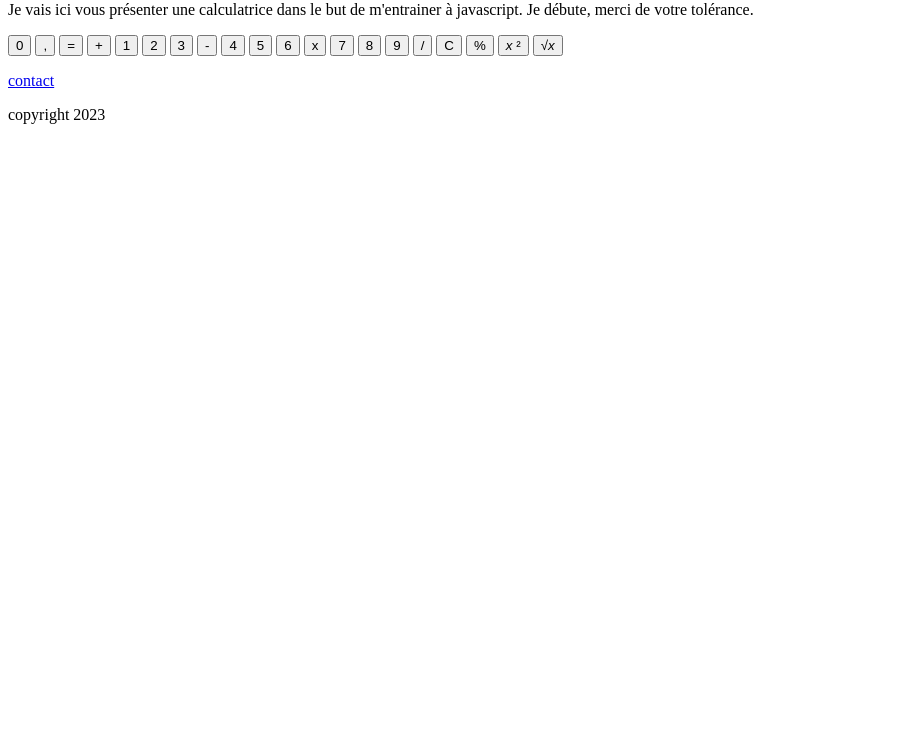
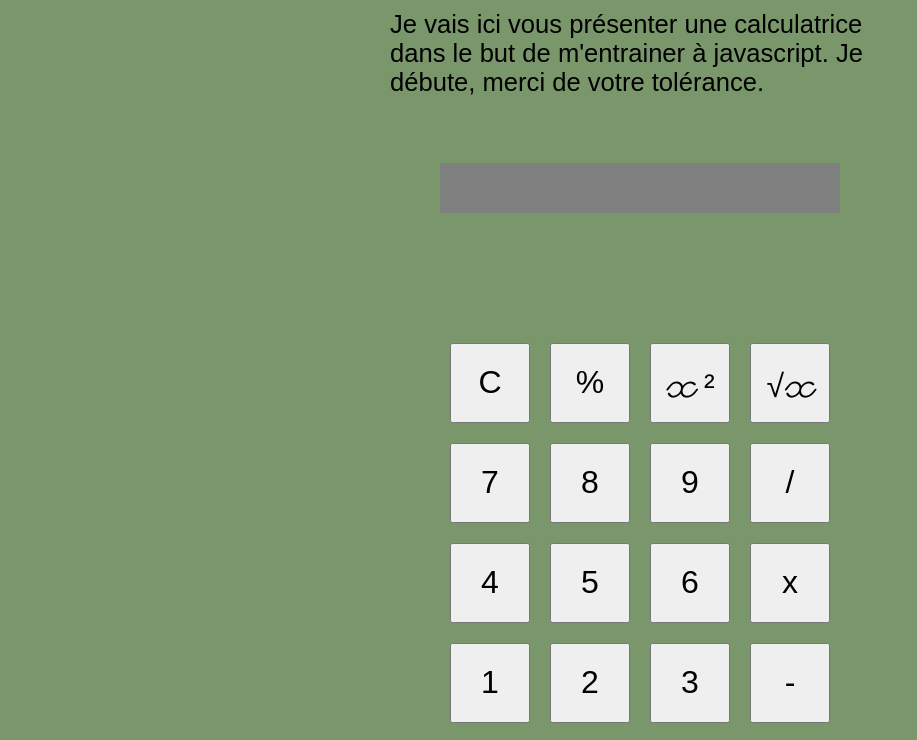
Before and after one commit to BLaeya/calculatrice-js, a plain HTML site: page index.html in a window 1280 px wide. Shown: the part 79-819 px from the top of the page, without its empty margins (0-917 px from the left). Drawn offline with Linux system fonts and the light colour scheme; a web font is replaced by a local one.

Commit message:
Add style CSS

```diff
--- a/index.html
+++ b/index.html
@@ -4,6 +4,7 @@
     <meta charset="UTF-8">
     <meta name="viewport" content="width=device-width, initial-scale=1.0">
     <link rel="shortcut icon" href="./images/icone-de-la-calculatrice-vert.png" type="image/x-icon">
+    <link rel="stylesheet" href="./styles/styles.css">
     <title>Calculatrice</title>
 </head>
 <body>
--- /dev/null
+++ b/styles/styles.css
@@ -0,0 +1,74 @@
+@import url('https://fonts.googleapis.com/css2?family=Agdasima:wght@400;700&display=swap');
+body{
+  font-family: 'Agdasima', sans-serif;
+  width: 500px;
+  margin: auto;
+
+}
+@font-face {
+    font-family: 'cursive';
+    src: url('./fonts/CursiveStandard.ttf') format(truetype);
+}
+body{
+    background-color: #7A976B;
+}
+h1{
+    font-size: 2.2rem;
+    color: #EDE551;
+}
+p{
+    font-size: 1.6rem;
+}
+em {
+    font-family: 'cursive';
+    font-size: 3rem;
+}
+button{
+    width: 80px;
+    height: 80px;
+    margin: 10px;
+    font-size: 2rem;
+}
+#calculatrice{
+    display: flex;
+    flex-direction: row;
+    flex-wrap: wrap-reverse;
+    width: 400px;
+    margin: auto;
+}
+#screan{
+    display: flex;
+    flex-direction: row;
+    flex-wrap: wrap;
+    justify-content: center;
+}
+#ok{
+    width: 100px;
+    height: 22px;
+    font-size: 0.8rem;
+    margin: 0;
+    align-self: center;
+}
+#entry{
+    display: block;
+    width: 200px;
+    align-self: center;
+}
+
+#display{
+    width: 400px;
+    margin: 40px auto;
+    height: 50px;
+    color: white;
+    background-color: gray;
+    font-size: 1.6rem;
+}
+
+#history{
+    width: 400px;
+    margin: 40px auto;
+    height: auto;
+    color: white;
+    background-color: darkgray;
+    font-size: 1.6rem;
+}
```
Also changed, not shown: images/icone-de-la-calculatrice-vert.png (added), styles/fonts/Cursive standard Bold.ttf (added), styles/fonts/CursiveStandard.ttf (added).
